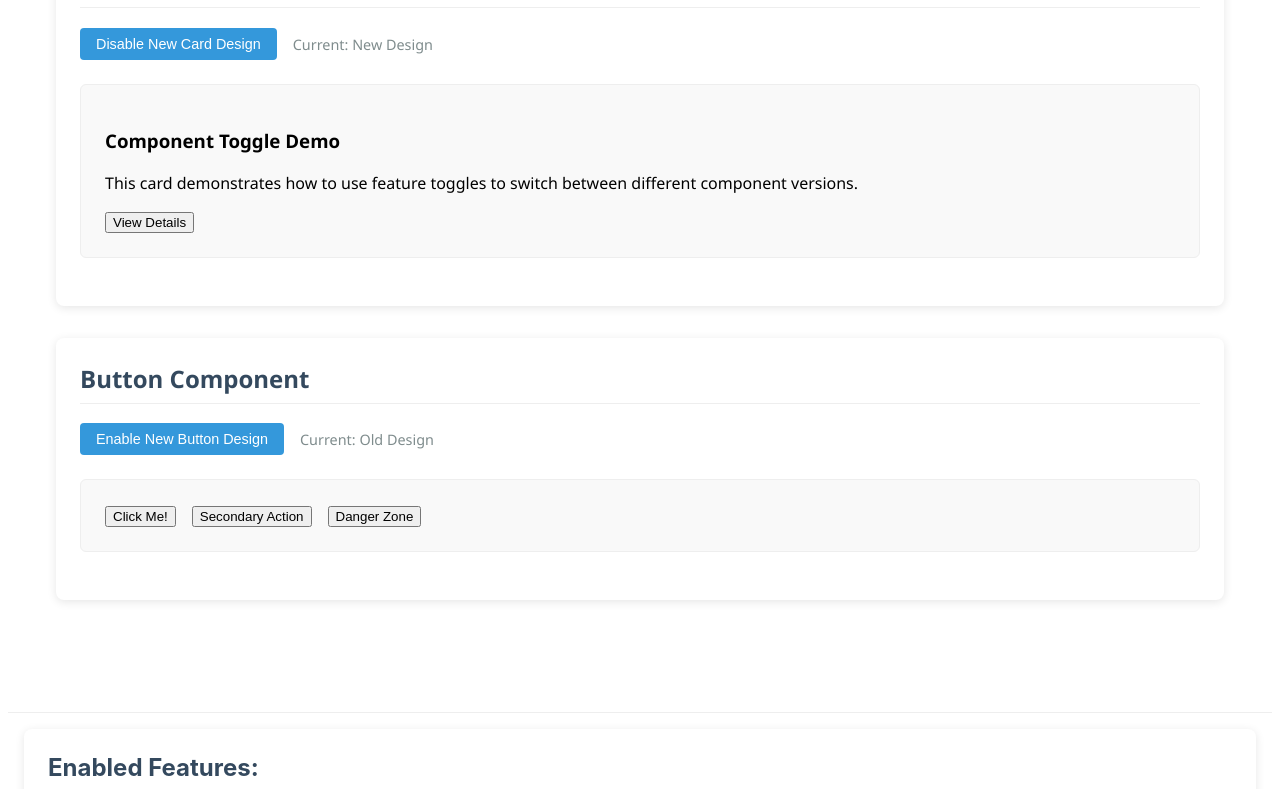
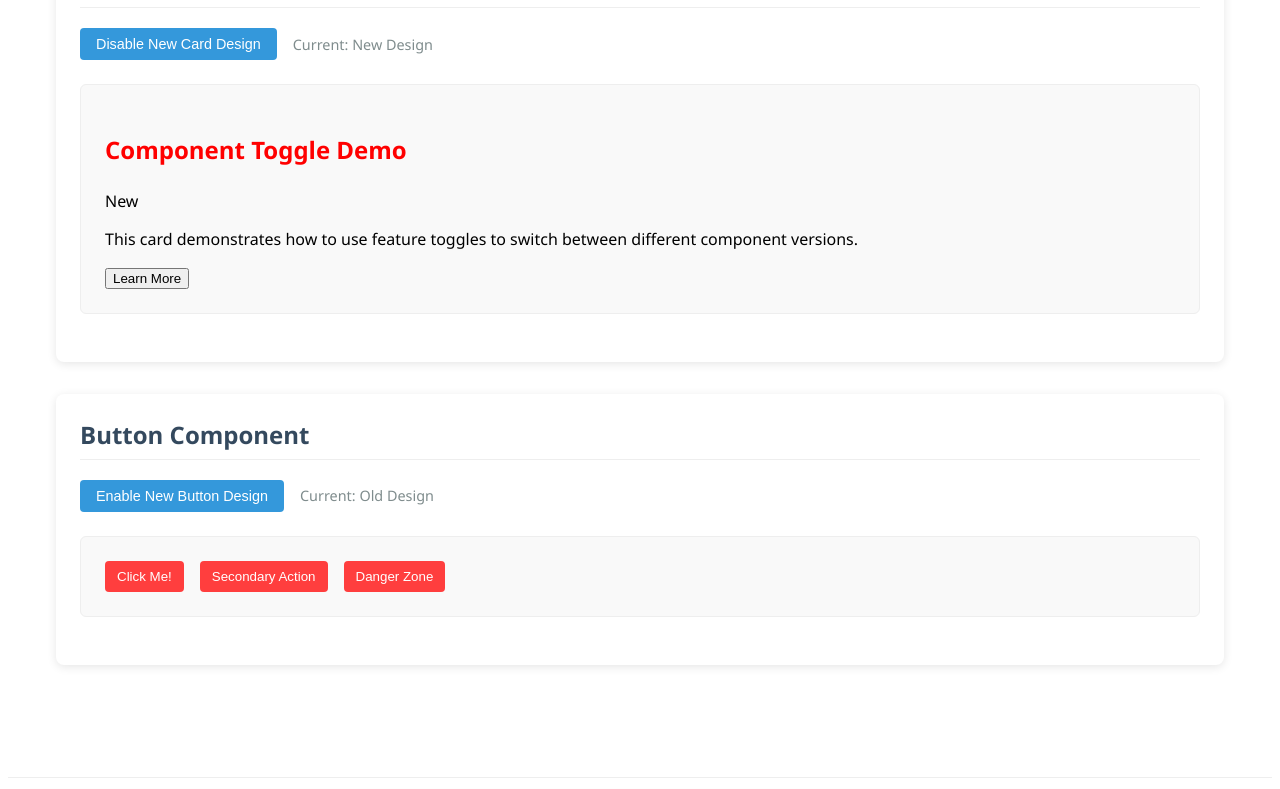
Before and after one commit to Thammasok/feature-toggle-with-angular, an Angular app: page /components in a window 1280 px wide. Shown: the part 554-1343 px from the top of the page. Built offline with nearby package versions, Linux system fonts and the light colour scheme.

Commit message:
refactor: update component implementations and styles
- Update versioned button component with new design and styles
- Refactor feature card component to use component toggles
- Fix class names and structure in templates
- Add proper type imports and component configurations

```diff
--- a/src/app/components/feature-card/feature-card.html
+++ b/src/app/components/feature-card/feature-card.html
@@ -1,6 +1,6 @@
 <!-- New Card Design -->
  @if (showNewDesign) {
-    <div class="card new-card" (click)="onCardClick()">
+    <div class="card card-new" (click)="onCardClick()">
       <div class="card-header">
         <h3 class="card-title">{{ title }}</h3>
         <span class="badge">New</span>
@@ -14,7 +14,7 @@
     </div>
  }
  @else {
-    <div class="card old-card" (click)="onCardClick()">
+  <div class="card card-old" (click)="onCardClick()">
     <div class="card-header">
       <h3>{{ title }}</h3>
     </div>
--- a/src/app/components/feature-card/feature-card.ts
+++ b/src/app/components/feature-card/feature-card.ts
@@ -1,6 +1,6 @@
 import { Component, Input } from '@angular/core';
 import { CommonModule } from '@angular/common';
-import { FeatureToggleService, FeatureName } from '../../core/services/feature-toggle.service';
+import { FeatureToggleService, ComponentName } from '../../core/services/feature-toggle.service';
 
 @Component({
   selector: 'app-feature-card',
@@ -17,7 +17,7 @@ export class FeatureCardComponent {
   constructor(private featureToggleService: FeatureToggleService) {
     // Check if the new card design feature is enabled
     this.showNewDesign =
-      this.featureToggleService.isFeatureEnabled('newCardDesign' as FeatureName) ||
+      this.featureToggleService.isComponentEnabled('newCardDesign' as ComponentName) ||
       this.showNewDesign;
   }
 
--- a/src/app/components/versioned-button/versioned-button.html
+++ b/src/app/components/versioned-button/versioned-button.html
@@ -1,7 +1,7 @@
 <!-- New Button Design -->
  @if (showNewDesign) {
     <button
-        class="btn new-btn"
+        class="btn btn-new"
         [class.primary]="type === 'primary'"
         [class.secondary]="type === 'secondary'"
         [class.danger]="type === 'danger'"
@@ -16,7 +16,7 @@
 <!-- Old Button Design -->
  @else {
     <button
-        class="btn old-btn"
+        class="btn btn-old"
         [class.primary]="type === 'primary'"
         [class.secondary]="type === 'secondary'"
         [class.danger]="type === 'danger'"
--- a/src/app/components/versioned-button/versioned-button.scss
+++ b/src/app/components/versioned-button/versioned-button.scss
@@ -0,0 +1,19 @@
+.btn-new {
+    background-color: #007bff;
+    color: white;
+    border: none;
+    border-radius: 4px;
+    padding: 8px 12px;
+    cursor: pointer;
+    transition: background-color 0.3s ease;
+}
+
+.btn-old {
+    background-color: #ff3e3e;
+    color: white;
+    border: none;
+    border-radius: 4px;
+    padding: 8px 12px;
+    cursor: pointer;
+    transition: background-color 0.3s ease;
+}
--- a/src/app/components/versioned-button/versioned-button.ts
+++ b/src/app/components/versioned-button/versioned-button.ts
@@ -1,6 +1,6 @@
 import { Component, Input, Output, EventEmitter } from '@angular/core';
 import { CommonModule } from '@angular/common';
-import { FeatureToggleService, FeatureName } from '../../core/services/feature-toggle.service';
+import { ComponentName, FeatureToggleService } from '../../core/services/feature-toggle.service';
 
 @Component({
   selector: 'app-versioned-button',
@@ -19,7 +19,7 @@ export class VersionedButtonComponent {
   constructor(private featureToggleService: FeatureToggleService) {
     // Check if the new button design feature is enabled
     this.showNewDesign =
-      this.featureToggleService.isFeatureEnabled('newButtonDesign' as FeatureName) ||
+      this.featureToggleService.isComponentEnabled('newButtonDesign' as ComponentName) ||
       this.showNewDesign;
   }
 
```
Lines whose indentation alone changed are shown as unchanged.
